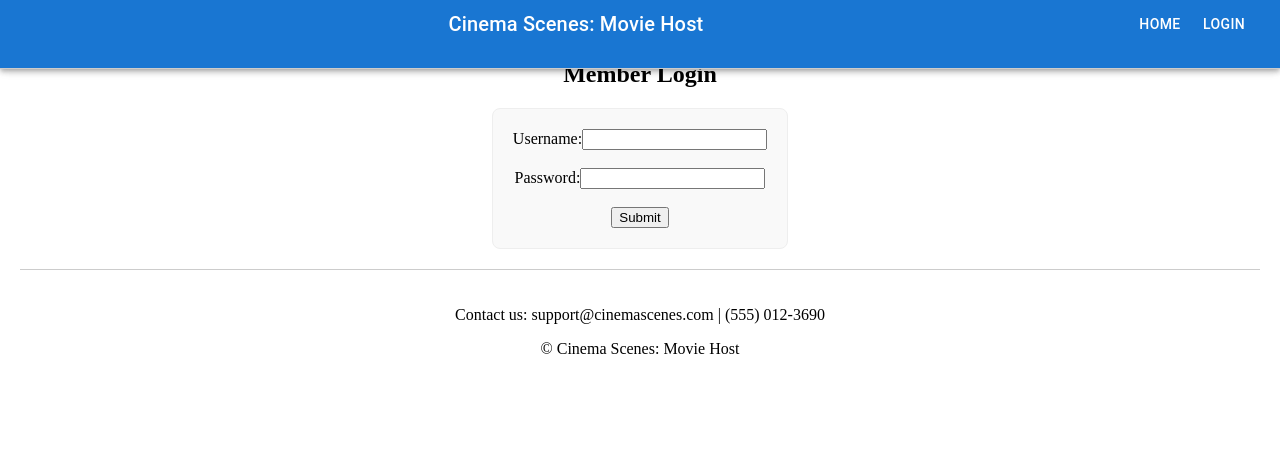
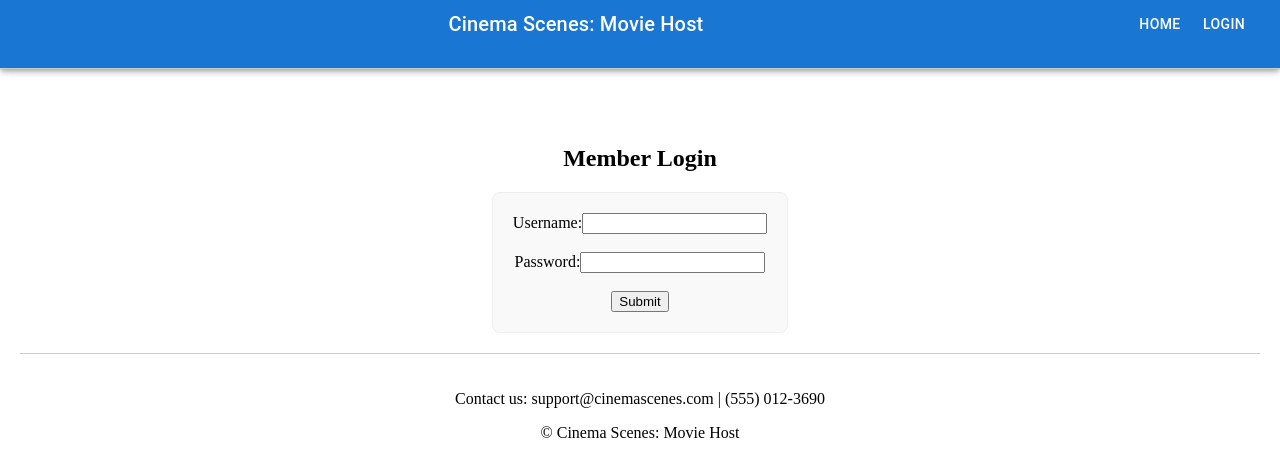
Before and after one commit to techynoahb/CS372FinalProject, a React (Vite) app in the folder client/: page /login in a window 1280 px wide. Shown: the top 476 px of the page. Built offline with nearby package versions, Linux system fonts and the light colour scheme.

Commit message:
toolbar was too big so added a dense toolbar line that made the toolbar not interfere with text and makes it look real nice

```diff
--- a/client/src/pages/gallery.jsx
+++ b/client/src/pages/gallery.jsx
@@ -11,7 +11,6 @@ function Gallery( {isLoggedIn }) { // Gallery function / page with hardcoded # o
         <br />
         <Navbar isLoggedIn={isLoggedIn}/>
       </header>
-
       <table>
         <tbody>
           {[...Array(rows)].map((_, rowIndex) => (
--- a/client/src/pages/home.jsx
+++ b/client/src/pages/home.jsx
@@ -1,5 +1,6 @@
 import Navbar from '../components/Navbar'
 import Footer from '../components/Footer'
+import Toolbar from '@mui/material/Toolbar'
 
 function Home({ isLoggedIn }) { // Home page - SUPER BASIC
   return (
@@ -8,7 +9,7 @@ function Home({ isLoggedIn }) { // Home page - SUPER BASIC
         <br />
         <Navbar isLoggedIn={isLoggedIn} />
       </header>
-
+      <Toolbar />
       <main>
         <h2>Welcome</h2>
       </main>
--- a/client/src/pages/login.jsx
+++ b/client/src/pages/login.jsx
@@ -3,6 +3,7 @@ import Navbar from '../components/Navbar'
 import Footer from '../components/Footer'
 import { useNavigate } from 'react-router-dom'
 import { useAuth } from '../context/AuthContext'
+import Toolbar from '@mui/material/Toolbar'
 
 const regex = /^(?=.*[A-Z])(?=.*[a-z])(?=.*[^A-Za-z0-9]).{8,16}$/ // Regex
 
@@ -38,6 +39,7 @@ function Login() { // Login page
       <header>
         <Navbar />
       </header>
+      <Toolbar />
       <main>
         <h2>Member Login</h2>  { /*Actual login text and prompts */ }
         <form onSubmit={handleSubmit}>
```
